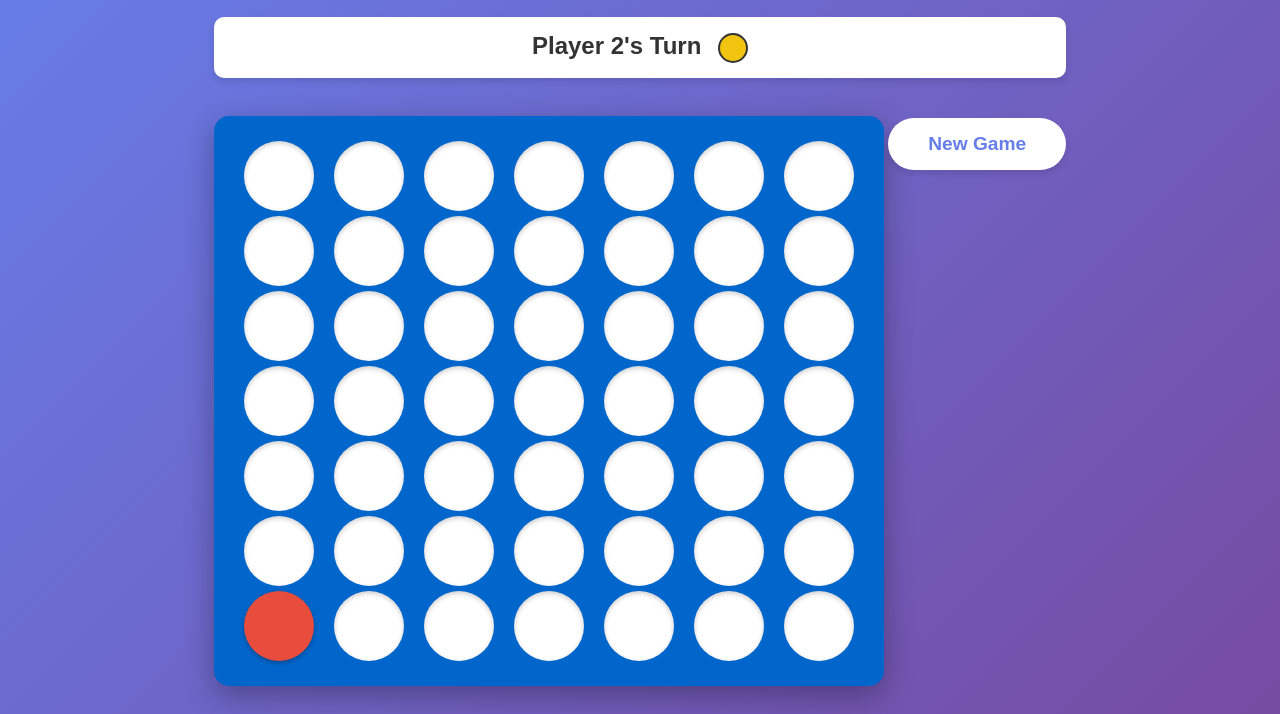
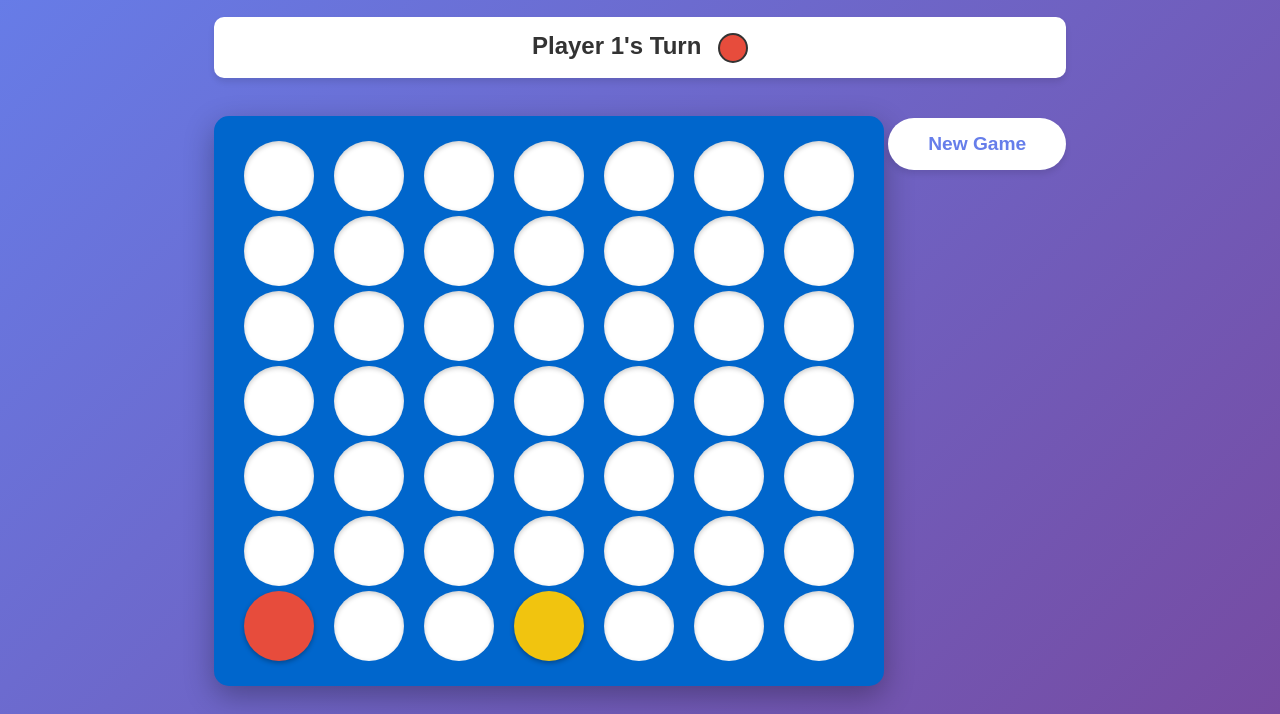
Before and after one commit to MooseJammer42/connect4-mcts, a website: page index.html in a window 1280 px wide. Both pictures are taken after a click on the element 278 px from the left and 486 px from the top of the page. Shown: the part 86-800 px from the top of the page. Drawn offline with Linux system fonts and the light colour scheme.

Commit message:
computerEngine now integrated

```diff
--- a/index.html
+++ b/index.html
@@ -171,7 +171,7 @@
         const ROWS = 7;
         const COLS = 7;
         let board = [];
-        let computerBoard;
+        let computerEngine;
         let currentPlayer = 1;
         let humanPlayers = [1];
         let computerPlayers = [2];
@@ -180,7 +180,7 @@
 
         function initBoard() {
             board = Array(ROWS).fill().map(() => Array(COLS).fill(0));
-            computerBoard = new Board(board);
+            computerEngine = new Board(board);
             currentPlayer = 1;
             gameOver = false;
 
@@ -211,6 +211,7 @@
             for (let row = ROWS - 1; row >= 0; row--) {
                 if (board[row][col] === 0) {
                     board[row][col] = currentPlayer;
+                    computerEngine.table_update(col);
                     const cell = document.getElementById(`cell-${row}-${col}`);
                     cell.classList.add(currentPlayer === 1 ? 'red' : 'yellow');
 
@@ -300,7 +301,8 @@
             document.getElementById('status').textContent = `Player ${currentPlayer}'s Turn`;
             document.getElementById('indicator').style.background = currentPlayer === 1 ? '#e74c3c' : '#f1c40f';
             if(!gameOver && computerPlayers.includes(currentPlayer)){
-                computerBoard.mcts(simuli);
+                const computerMove = computerEngine.mcts(simuli);
+                dropPiece(computerMove);
             }
         }
 
--- a/table.js
+++ b/table.js
@@ -182,13 +182,13 @@ class Board{
         let totalo = 0;
         for(let n = 0; n < this.height; n++){
             for(let k = 0; k < this.width; k++){
-                if (this.table[n][k] === 'x'){
+                if (this.table[n][k] === 1){
                     totalx +=1;
                     for(let value of this.lol[n+(this.height*k)]){
                         this.root_sec_list[value] += 1
                     }
                     this.toggle_bit_setup(n+(this.height*k),1)
-                }else if(this.table[n][k] === 'o'){
+                }else if(this.table[n][k] === 2){
                     totalo +=1;
                     for(let value of this.lol[n+(this.height*k)]){
                         this.root_sec_list[value] -= 1
@@ -268,7 +268,7 @@ class Board{
             let n = this.height - 1;
             let found = false;
             while(n >= 0 && !found){
-                if(this.table[n][k] === ' ') found = true;
+                if(this.table[n][k] === 0) found = true;
                 else n -= 1;
             }
             possible_moves.push(n);
@@ -286,7 +286,7 @@ class Board{
     table_update(move){
         const k = move;
         const n = this.root_possible_moves[move];
-        const char = (this.root_turn === 1) ? 'x' : 'o';
+        const char = (this.root_turn === 1) ? 1 : 2;
         this.table[n][k] = char;
         this.last_move = [n,k];
         this.root_setup();
@@ -344,7 +344,7 @@ class Board{
         return legal_moves;
     }
     mcts(simuli){
-        monte_simulation(this,simuli);
+        return monte_simulation(this,simuli);
     }
 }
 
```
